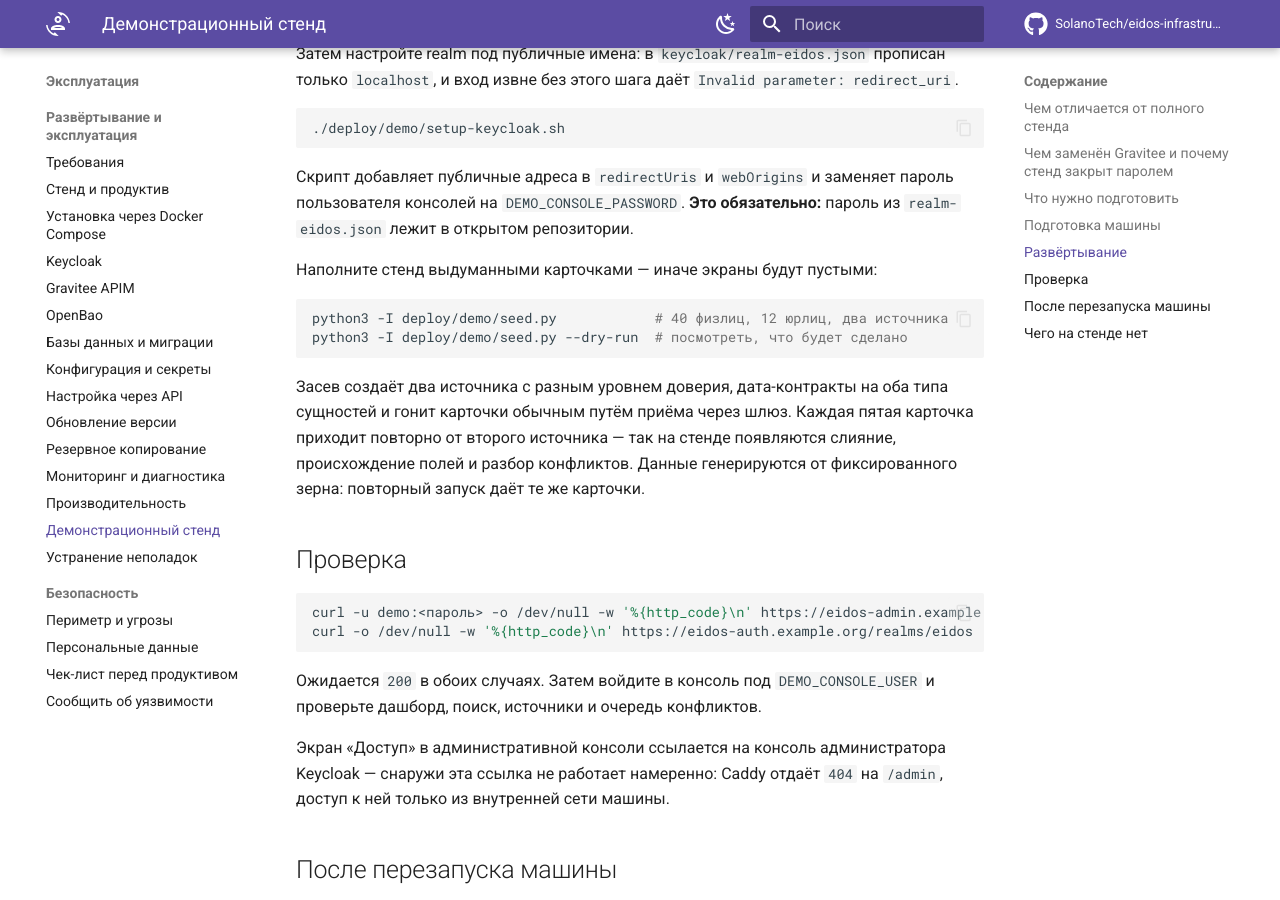
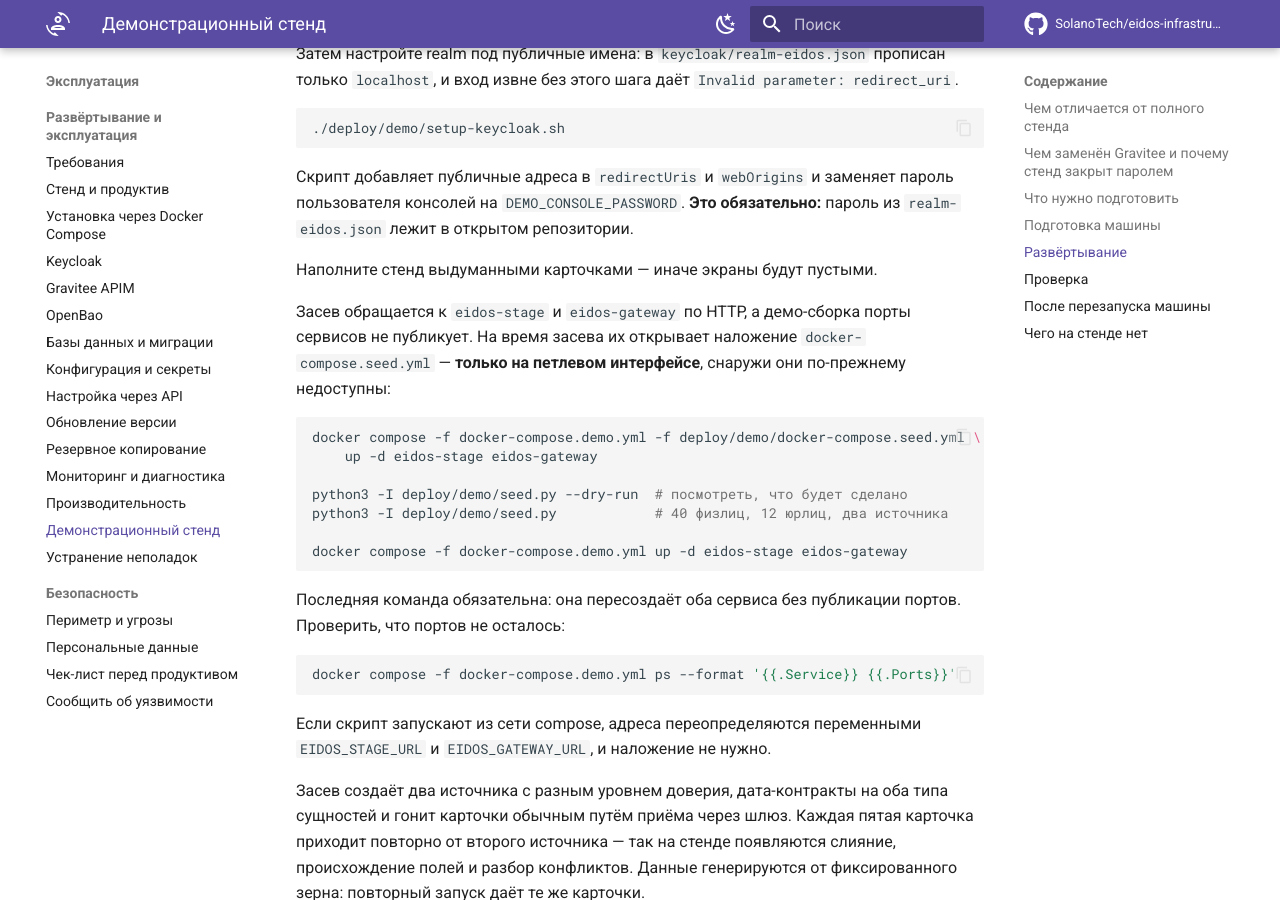
Before and after one commit to SolanoTech/eidos-newborn, an MkDocs documentation site: the page built from docs/operations/demo-stand.md, in a window 1280 px wide and 900 px high, scrolled down 3298 px. Built offline with MkDocs 1.6.1 and Material for MkDocs 9.7.7, drawn with Linux system fonts in a browser that asks for light colours; comment, search, counter and statistics services are not loaded.

Commit message:
Демо-стенд: засев получает доступ к сервисам через наложение
Скрипт засева обращался к localhost:8081 и localhost:8090, а демо-сборка
порты сервисов намеренно не публикует — наружу смотрит только Caddy. Засев
падал с Connection refused.

docker-compose.seed.yml открывает eidos-stage и eidos-gateway на время
засева, привязывая их к 127.0.0.1: снаружи они недоступны, даже если
межсетевой экран настроен неплотно. После засева сервисы пересоздаются по
основному файлу, без портов.

Адреса в скрипте переопределяются EIDOS_STAGE_URL и EIDOS_GATEWAY_URL — для
случая, когда его запускают из сети compose.

Co-Authored-By: Claude Opus 5 <noreply@anthropic.com>

````diff
--- a/docs/operations/demo-stand.md
+++ b/docs/operations/demo-stand.md
@@ -157,12 +157,32 @@ docker compose -f docker-compose.demo.yml up -d --build
 пароль пользователя консолей на `DEMO_CONSOLE_PASSWORD`. **Это обязательно:**
 пароль из `realm-eidos.json` лежит в открытом репозитории.
 
-Наполните стенд выдуманными карточками — иначе экраны будут пустыми:
+Наполните стенд выдуманными карточками — иначе экраны будут пустыми.
+
+Засев обращается к `eidos-stage` и `eidos-gateway` по HTTP, а демо-сборка
+порты сервисов не публикует. На время засева их открывает наложение
+`docker-compose.seed.yml` — **только на петлевом интерфейсе**, снаружи они
+по-прежнему недоступны:
 
 ```bash
+docker compose -f docker-compose.demo.yml -f deploy/demo/docker-compose.seed.yml \
+    up -d eidos-stage eidos-gateway
+
+python3 -I deploy/demo/seed.py --dry-run  # посмотреть, что будет сделано
 python3 -I deploy/demo/seed.py            # 40 физлиц, 12 юрлиц, два источника
-python3 -I deploy/demo/seed.py --dry-run  # посмотреть, что будет сделано
+
+docker compose -f docker-compose.demo.yml up -d eidos-stage eidos-gateway
 ```
+
+Последняя команда обязательна: она пересоздаёт оба сервиса без публикации
+портов. Проверить, что портов не осталось:
+
+```bash
+docker compose -f docker-compose.demo.yml ps --format '{{.Service}} {{.Ports}}'
+```
+
+Если скрипт запускают из сети compose, адреса переопределяются переменными
+`EIDOS_STAGE_URL` и `EIDOS_GATEWAY_URL`, и наложение не нужно.
 
 Засев создаёт два источника с разным уровнем доверия, дата-контракты на оба
 типа сущностей и гонит карточки обычным путём приёма через шлюз. Каждая пятая
````
Also changed, not shown: deploy/demo/README.md (+5 -0 lines), 2 other files.
